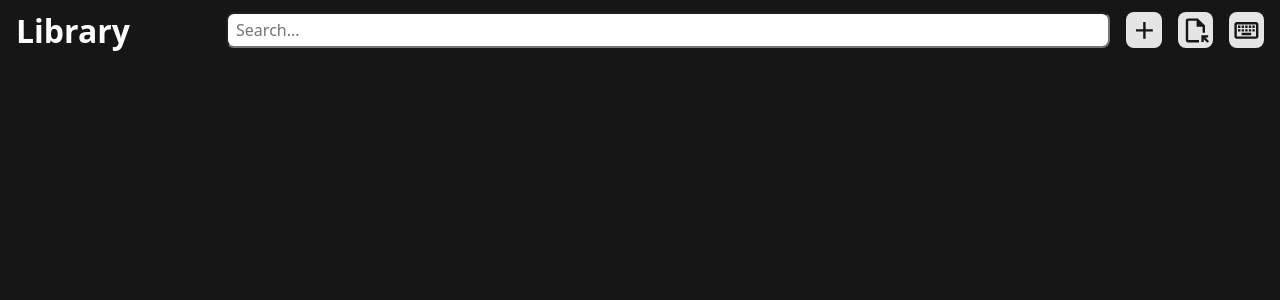
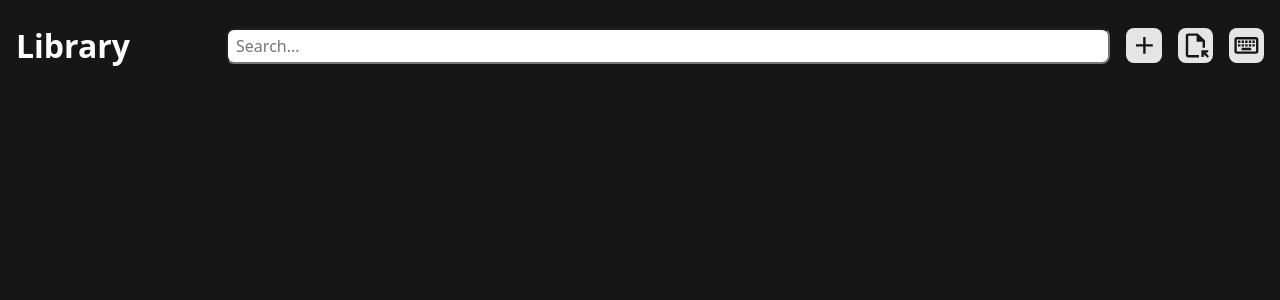
Before and after one commit to syeero7/cosmic-reader, a Preact app in the folder frontend/: page / in a window 1280 px wide. Shown: the top 300 px of the page. Built offline with nearby package versions, Linux system fonts and the light colour scheme.

Commit message:
fix: update styles

```diff
--- a/frontend/src/style.css
+++ b/frontend/src/style.css
@@ -62,8 +62,7 @@ dialog {
     justify-content: right;
     gap: 1em;
     align-items: center;
-    max-height: 3.5em;
-    padding-block: 1em 0.75em;
+    padding-block: 1.5em 1em;
     padding-inline: 1em;
 
     input {
@@ -124,7 +123,8 @@ dialog {
 
   button {
     position: absolute;
-    background-color: transparent;
+    background-color: hsla(from var(--background) h s l / 0.9);
+    border-radius: 50%;
     right: 0;
     z-index: 2;
 
```
